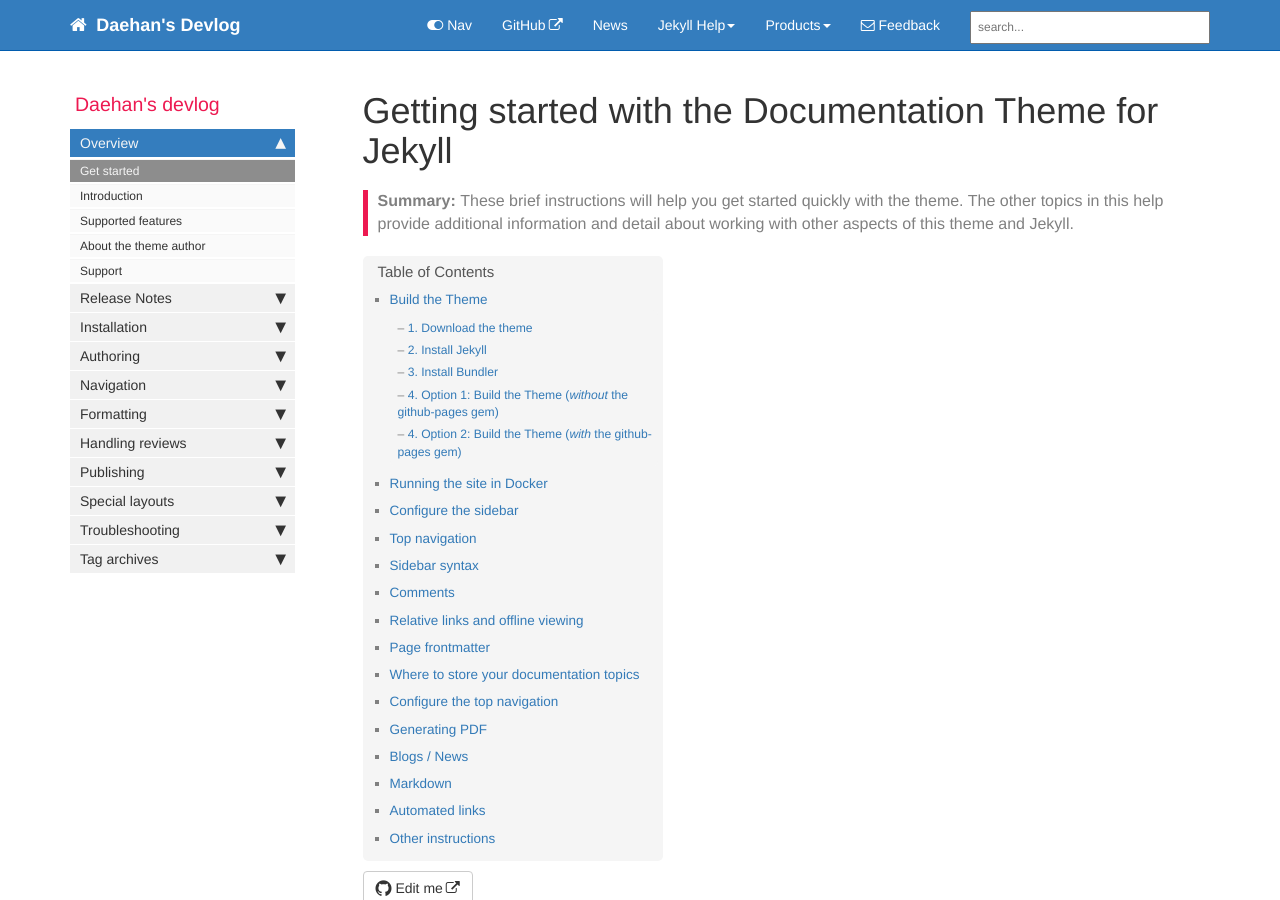
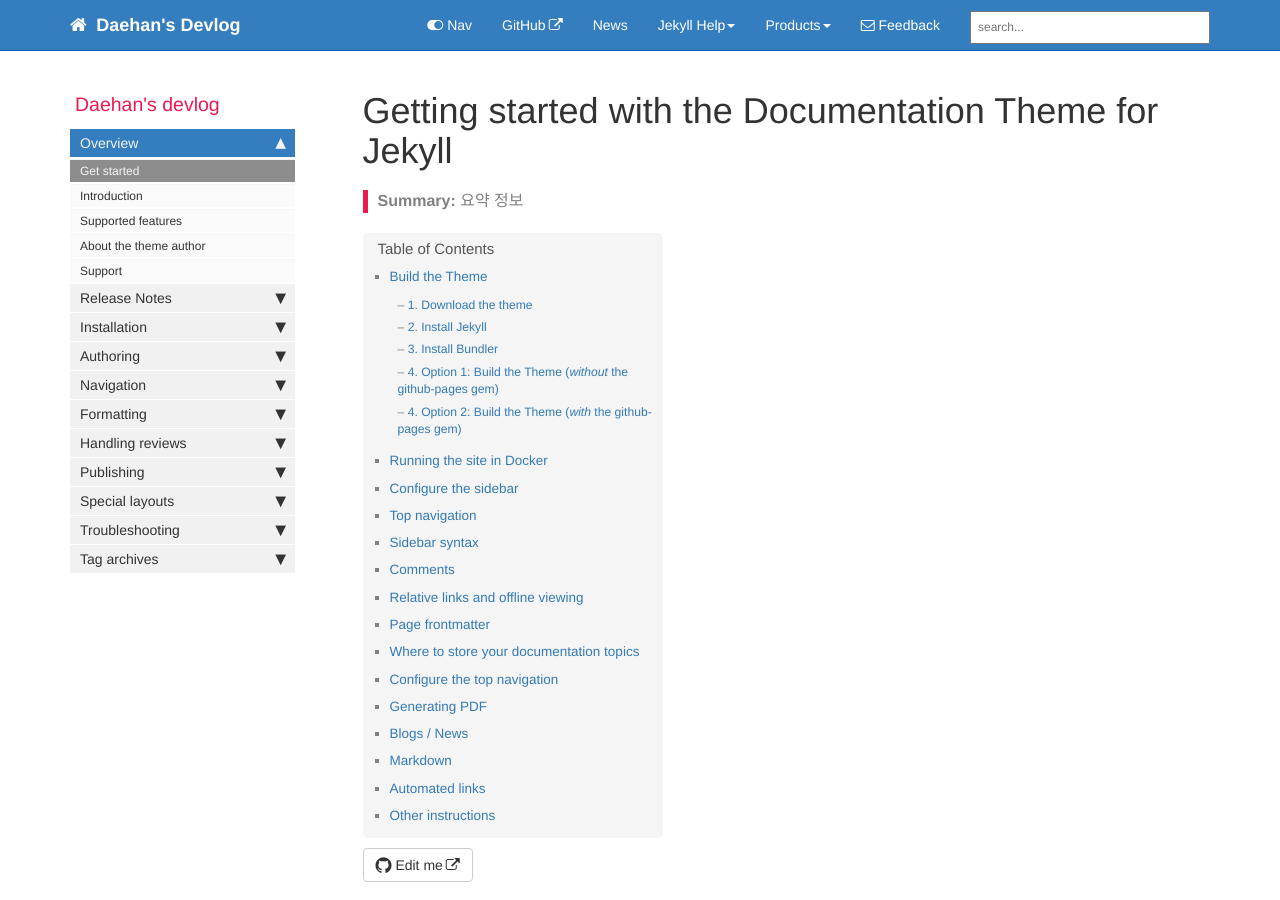
Before and after one commit to KangDaeHan/devlog, a Jekyll site: the page built from index.md, in a window 1280 px wide and 900 px high. Built offline with Jekyll 4.4.1, drawn with Linux system fonts in a browser that asks for light colours; comment, search, counter and statistics services are not loaded.

Commit message:
jekyll admin 플러그인 추가

```diff
--- a/Gemfile
+++ b/Gemfile
@@ -2,6 +2,7 @@ source "https://rubygems.org"
 
 # to publish on github page
 gem 'github-pages', group: :jekyll_plugins
+gem 'jekyll-admin', group: :jekyll_plugins
 
 # to publich without github page
 #gem "jekyll"
--- a/index.md
+++ b/index.md
@@ -4,7 +4,7 @@ keywords: sample homepage
 tags: [getting_started]
 sidebar: mydoc_sidebar
 permalink: index.html
-summary: These brief instructions will help you get started quickly with the theme. The other topics in this help provide additional information and detail about working with other aspects of this theme and Jekyll.
+summary: 요약 정보
 ---
 
 {% include note.html content="If you're cloning this theme, you're probably writing documentation of some kind. I have a blog on technical writing here called <a alt='technical writing blog' href='http://idratherbewriting.com'>I'd Rather Be Writing</a>. If you'd like to stay updated with the latest trends, best practices, and other methods for writing documentation, consider <a href='https://tinyletter.com/tomjoht'>subscribing</a>. I also have a site on <a href='http://idratherbewriting.com/learnapidoc'>writing API documentation</a>." %}
```
Also changed, not shown: Gemfile.lock, 1 other file.
